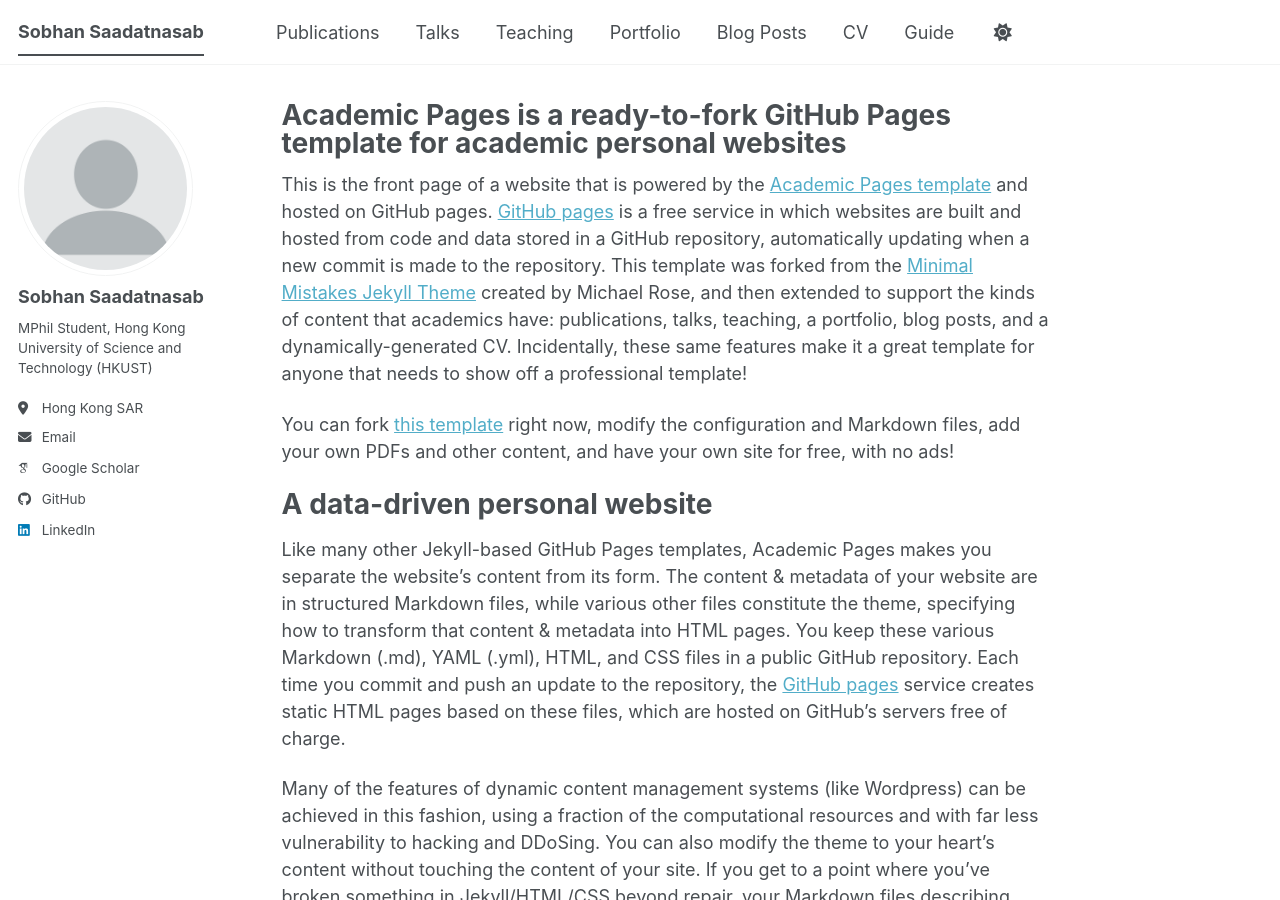
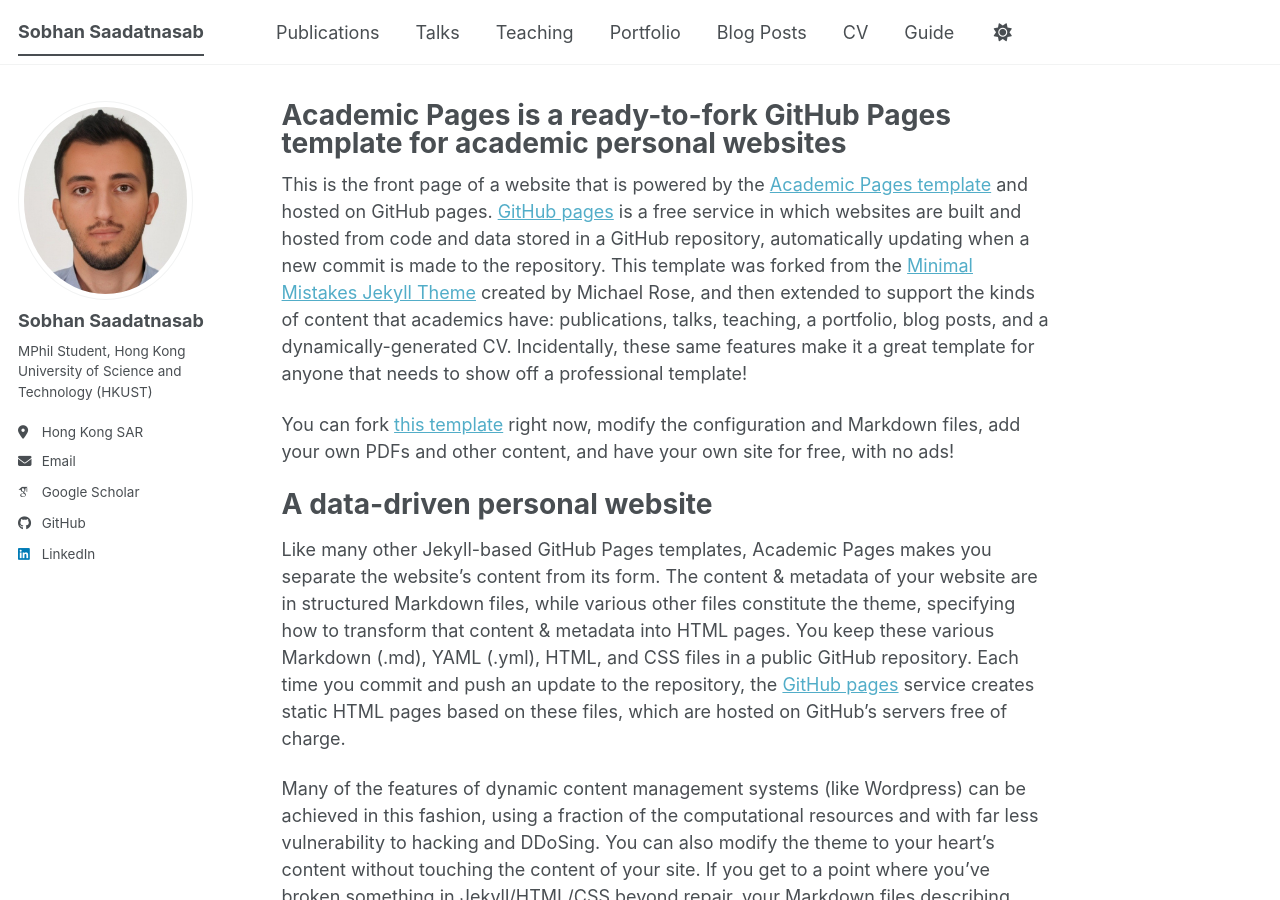
Before and after one commit to ssaadatnasab/ssaadatnasab.github.io, a Jekyll site: the page built from _pages/about.md, in a window 1280 px wide and 900 px high. Built offline with Jekyll 4.4.1, drawn with Linux system fonts in a browser that asks for light colours; some web fonts are replaced; a script bundle is joined from its source files by our own code; library files that are not in the unit come from our copies.

Commit message:
Update _config.yml

```diff
--- a/_config.yml
+++ b/_config.yml
@@ -23,7 +23,7 @@
 #               Additional customization can be done by editing /_includes/author-profile.html
 author:
   # Biographic information
-  avatar           : "profile.png"
+  avatar           : "WhatsApp Image 2026-02-11 at 17.26.34.jpeg"
   name             : "Sobhan Saadatnasab"
   pronouns         : # example: "she/her"
   bio              : "MPhil Student, Hong Kong University of Science and Technology (HKUST)"
```
